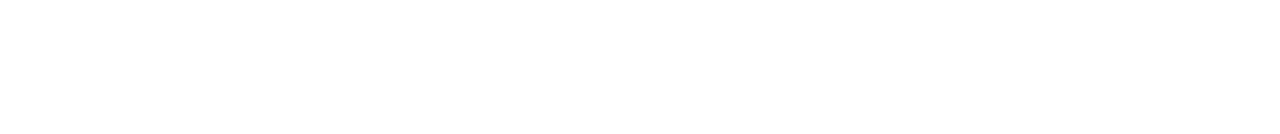
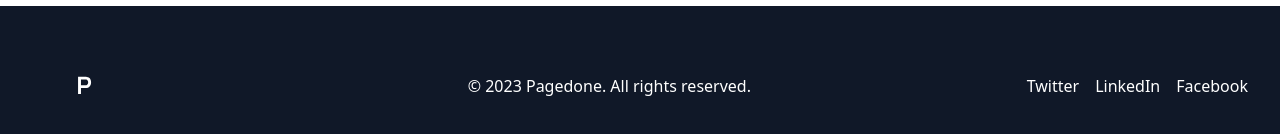
Before and after one commit to DnaXruz/ProyectoFinal, a React (Vite) app: page / in a window 1280 px wide. Shown: the part 1766-1900 px from the top of the page. Before the commit the page ends 1652 px from the top, so only its background shows below. Built offline with nearby package versions, Linux system fonts and the light colour scheme; no server answers.

Commit message:
cambio de home

```diff
--- /dev/null
+++ b/src/Footer.jsx
@@ -0,0 +1,54 @@
+import React from 'react';
+
+const Footer = () => {
+  return (
+    <footer className="w-full bg-gray-900 mt-35">
+      <div className="mx-auto max-w-7xl px-4 sm:px-6 lg:px-8">
+        {/* Grid */}
+        <div className="py-16 flex justify-between items-center flex-col gap-8 lg:flex-row">
+          <a href="https://pagedone.io/" className="flex justify-center">
+            <svg
+              className="w-40 h-8"
+              viewBox="0 0 164 33"
+              fill="none"
+              xmlns="http://www.w3.org/2000/svg"
+            >
+              <path
+                d="M47 24.7231V7H54.4171C54.5916 7 54.816 7.00821 55.0903 7.02462C55.3645 7.03282 55.618 7.05744 55.8507 7.09846C56.8895 7.25436 57.7455 7.59487 58.4186 8.12C59.1001 8.64513 59.6029 9.30974 59.927 10.1138C60.2594 10.9097 60.4256 11.7959 60.4256 12.7723C60.4256 13.7405 60.2594 14.6267 59.927 15.4308C59.5945 16.2267 59.0876 16.8872 58.4061 17.4123C57.733 17.9374 56.8812 18.2779 55.8507 18.4338C55.618 18.4667 55.3604 18.4913 55.0778 18.5077C54.8035 18.5241 54.5833 18.5323 54.4171 18.5323H50.0042V24.7231H47ZM50.0042 15.7631H54.2925C54.4587 15.7631 54.6457 15.7549 54.8534 15.7385C55.0612 15.7221 55.2523 15.6892 55.4268 15.64C55.9255 15.5169 56.3161 15.2995 56.5986 14.9877C56.8895 14.6759 57.0931 14.3231 57.2094 13.9292C57.3341 13.5354 57.3964 13.1497 57.3964 12.7723C57.3964 12.3949 57.3341 12.0092 57.2094 11.6154C57.0931 11.2133 56.8895 10.8564 56.5986 10.5446C56.3161 10.2328 55.9255 10.0154 55.4268 9.89231C55.2523 9.84308 55.0612 9.81436 54.8534 9.80615C54.6457 9.78974 54.4587 9.78154 54.2925 9.78154H50.0042V15.7631Z"
+                fill="white"
+              />
+              {/* Include all other <path> elements here */}
+            </svg>
+          </a>
+          <div className="text-white">
+            <p className="text-center lg:text-left">
+              © 2023 Pagedone. All rights reserved.
+            </p>
+          </div>
+          <div className="flex space-x-4">
+            <a
+              href="https://twitter.com/pagedone"
+              className="text-white hover:text-gray-400"
+            >
+              Twitter
+            </a>
+            <a
+              href="https://linkedin.com/company/pagedone"
+              className="text-white hover:text-gray-400"
+            >
+              LinkedIn
+            </a>
+            <a
+              href="https://facebook.com/pagedone"
+              className="text-white hover:text-gray-400"
+            >
+              Facebook
+            </a>
+          </div>
+        </div>
+      </div>
+    </footer>
+  );
+};
+
+export default Footer;
--- a/src/Home.jsx
+++ b/src/Home.jsx
@@ -1,6 +1,7 @@
 import React from 'react';
 import Hero from './Hero';
 import Preventas from './Preventas';
+import Footer from './Footer';
 
 function Home() {
   return (
@@ -29,6 +30,7 @@
     </div>
     <Hero/>
     <Preventas/>
+    <Footer/>
     </>
   );
 }
```
